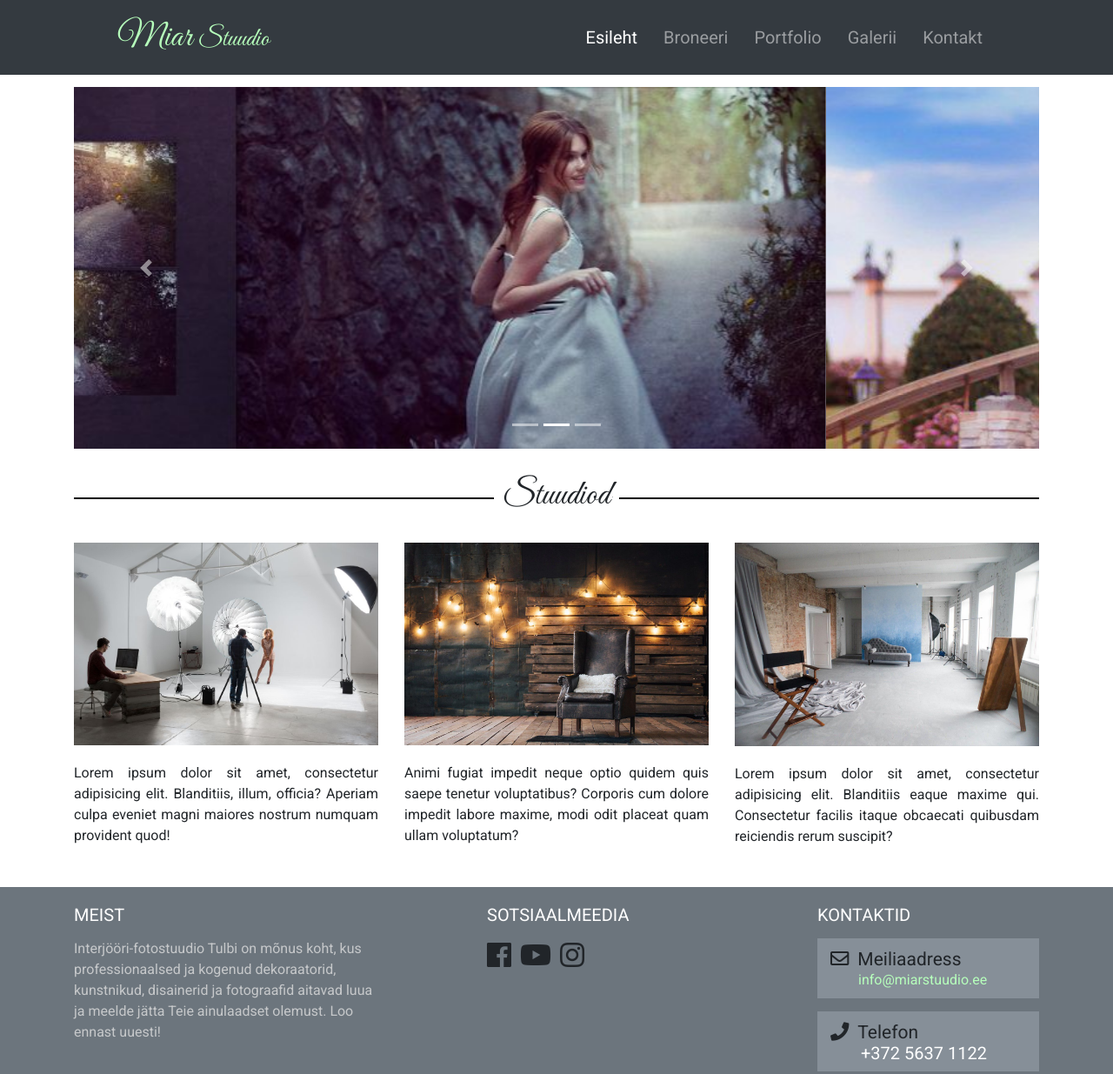
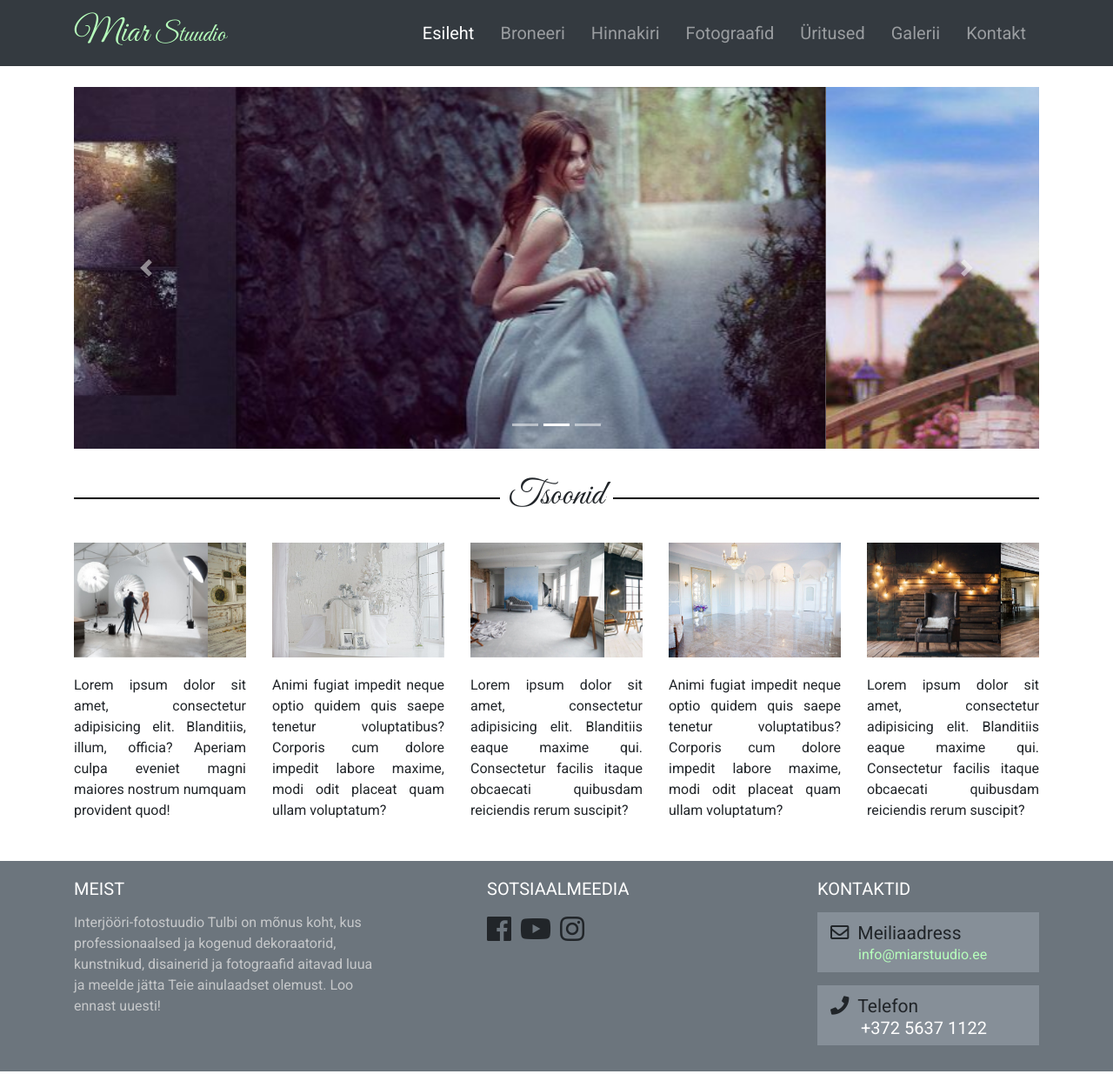
Before and after one commit to OdvansGame/miar.github.io, a plain HTML site: page index.html in a window 1280 px wide. Shown: the whole page at 87% size. Drawn offline with nearby package versions, Linux system fonts and the light colour scheme.

Commit message:
Added/Fixed foto functions

```diff
--- a/css/main.css
+++ b/css/main.css
@@ -18,10 +18,6 @@ a:hover {
 .navbar-nav .nav-item>.nav-link {
     font-size: 20px;
     margin: 0 7px 0 7px;
-}
-
-.navbar-nav {
-    margin-right: 50px;
 }
 
 footer {
--- a/index.html
+++ b/index.html
@@ -17,7 +17,7 @@
 <header>
     <nav class="navbar fixed-top navbar-expand-lg navbar-dark bg-dark">
         <div class="container">
-            <a href="" class="navbar-brand" style="font-family: 'Great Vibes'; font-size: 30px; margin-left: 50px; color: #b6ffbb;">Stuudio</a>
+            <a href="" class="navbar-brand" style="font-family: 'Great Vibes'; font-size: 30px; color: #b6ffbb; padding: 0px;">Stuudio</a>
             <button class="navbar-toggler" type="button" data-toggle="collapse" data-target="#navbarContent" aria-controls="navbarContent" aria-expanded="false" aria-label="Toggle navigation">
                 <span class="navbar-toggler-icon"></span>
             </button>
@@ -30,7 +30,13 @@
                         <a href="" class="nav-link">Broneeri</a>
                     </li>
                     <li class="nav-item">
-                        <a href="" class="nav-link">Portfolio</a>
+                        <a href="" class="nav-link">Hinnakiri</a>
+                    </li>
+                    <li class="nav-item">
+                        <a href="" class="nav-link">Fotograafid</a>
+                    </li>
+                    <li class="nav-item">
+                        <a href="" class="nav-link">Üritused</a>
                     </li>
                     <li class="nav-item">
                         <a href="" class="nav-link">Galerii</a>
@@ -73,7 +79,7 @@
         </div>
     </div>
     <div class="d-block d-sm-none d-sm-block d-lg-none">
-        <div id="carouselExampleIndicators" class="carousel slide" style="margin-top: 86px;" data-ride="carousel">
+        <div id="carouselExampleIndicators" class="carousel slide" style="margin-top: 100px;" data-ride="carousel">
             <ol class="carousel-indicators">
                 <li data-target="#carouselExampleIndicators" data-slide-to="0" class="active"></li>
                 <li data-target="#carouselExampleIndicators" data-slide-to="1"></li>
@@ -105,13 +111,60 @@
     <div class="container">
         <div class="row">
             <div class="col-lg-12">
-                <h1 class="text-center lines" style="font-family: 'Great Vibes'; margin-bottom: 30px;">Stuudiod</h1>
+                <h1 class="text-center lines" style="font-family: 'Great Vibes'; margin-bottom: 30px;">Tsoonid</h1>
             </div>
         </div>
-        <div class="row">
-            <div class="col-lg-4"><img src="img/1.jpg" alt="" style="width: 100%;"><p class="text-justify" style="margin-top: 20px;">Lorem ipsum dolor sit amet, consectetur adipisicing elit. Blanditiis, illum, officia? Aperiam culpa eveniet magni maiores nostrum numquam provident quod!</p></div>
-            <div class="col-lg-4"><img src="img/2.jpg" alt="" style="width: 100%;"><p class="text-justify" style="margin-top: 20px;">Animi fugiat impedit neque optio quidem quis saepe tenetur voluptatibus? Corporis cum dolore impedit labore maxime, modi odit placeat quam ullam voluptatum?</p></div>
-            <div class="col-lg-4"><img src="img/3.jpg" alt="" style="width: 100%;"><p class="text-justify" style="margin-top: 20px;">Lorem ipsum dolor sit amet, consectetur adipisicing elit. Blanditiis eaque maxime qui. Consectetur facilis itaque obcaecati quibusdam reiciendis rerum suscipit?</p></div>
+        <div class="row justify-content-lg-center">
+            <div class="col-lg">
+                <div id="carouselExampleIndicators2" class="carousel slide" data-ride="carousel">
+                    <div class="carousel-inner">
+                        <div class="carousel-item">
+                            <img class="d-block w-100" src="img/7.jpg" style="width: 100%;" alt="First slide">
+                        </div>
+                        <div class="carousel-item active">
+                            <img class="d-block w-100" src="img/1.jpg" style="width: 100%;" alt="Second slide">
+                        </div>
+                        <div class="carousel-item">
+                            <img class="d-block w-100" src="img/8.jpg" style="width: 100%;" alt="Third slide">
+                        </div>
+                    </div>
+                </div>
+                <p class="text-justify" style="margin-top: 20px;">Lorem ipsum dolor sit amet, consectetur adipisicing elit. Blanditiis, illum, officia? Aperiam culpa eveniet magni maiores nostrum numquam provident quod!</p>
+            </div>
+            <div class="col-lg"><img src="img/13.jpg" alt="" style="width: 100%;"><p class="text-justify" style="margin-top: 20px;">Animi fugiat impedit neque optio quidem quis saepe tenetur voluptatibus? Corporis cum dolore impedit labore maxime, modi odit placeat quam ullam voluptatum?</p></div>
+            <div class="col-lg">
+                <div id="carouselExampleIndicators3" class="carousel slide" data-ride="carousel">
+                    <div class="carousel-inner">
+                        <div class="carousel-item">
+                            <img class="d-block w-100" src="img/9.jpg" style="width: 100%;" alt="First slide">
+                        </div>
+                        <div class="carousel-item active">
+                            <img class="d-block w-100" src="img/3.jpg" style="width: 100%;" alt="Second slide">
+                        </div>
+                        <div class="carousel-item">
+                            <img class="d-block w-100" src="img/10.jpg" style="width: 100%;" alt="Third slide">
+                        </div>
+                    </div>
+                </div>
+                <p class="text-justify" style="margin-top: 20px;">Lorem ipsum dolor sit amet, consectetur adipisicing elit. Blanditiis eaque maxime qui. Consectetur facilis itaque obcaecati quibusdam reiciendis rerum suscipit?</p>
+            </div>
+            <div class="col-lg"><img src="img/14.jpg" alt="" style="width: 100%;"><p class="text-justify" style="margin-top: 20px;">Animi fugiat impedit neque optio quidem quis saepe tenetur voluptatibus? Corporis cum dolore impedit labore maxime, modi odit placeat quam ullam voluptatum?</p></div>
+            <div class="col-lg">
+                <div id="carouselExampleIndicators4" class="carousel slide" data-ride="carousel">
+                    <div class="carousel-inner">
+                        <div class="carousel-item">
+                            <img class="d-block w-100" src="img/11.jpg" style="width: 100%;" alt="First slide">
+                        </div>
+                        <div class="carousel-item active">
+                            <img class="d-block w-100" src="img/2.jpg" style="width: 100%;" alt="Second slide">
+                        </div>
+                        <div class="carousel-item">
+                            <img class="d-block w-100" src="img/12.jpg" style="width: 100%;" alt="Third slide">
+                        </div>
+                    </div>
+                </div>
+                <p class="text-justify" style="margin-top: 20px;">Lorem ipsum dolor sit amet, consectetur adipisicing elit. Blanditiis eaque maxime qui. Consectetur facilis itaque obcaecati quibusdam reiciendis rerum suscipit?</p>
+            </div>
         </div>
     </div>
 </section>
```
Also changed, not shown: img/10.jpg (added), img/11.jpg (added), img/12.jpg (added), img/13.jpg (added), img/14.jpg (added), img/7.jpg (added), img/8.jpg (added), img/9.jpg (added).
